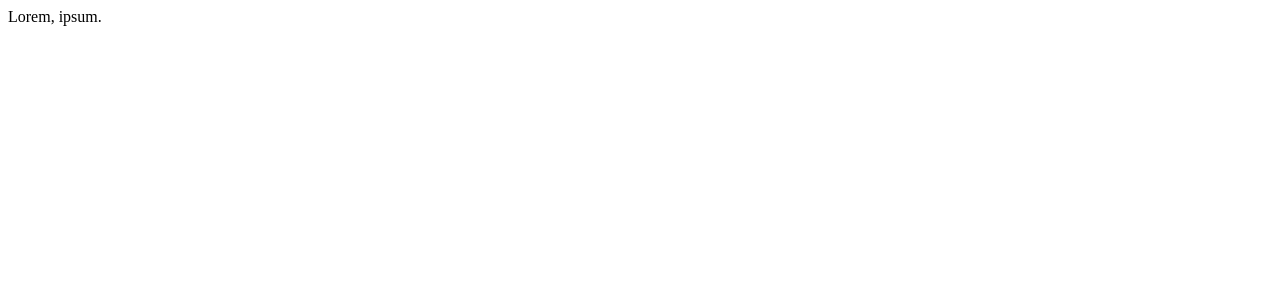
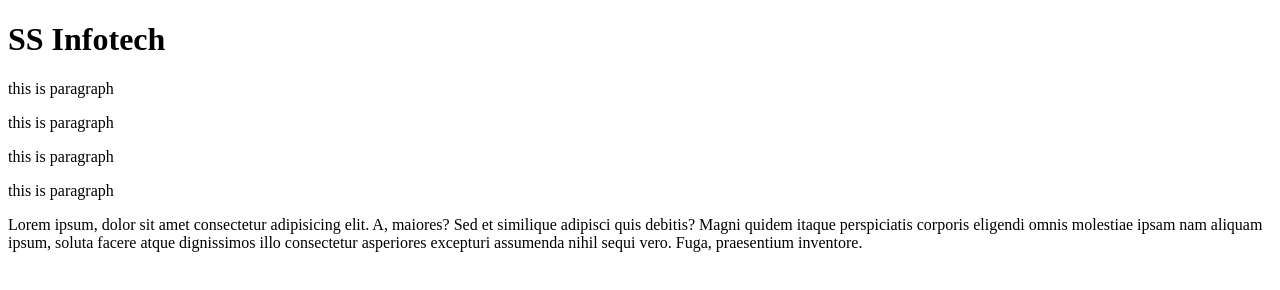
Before and after one commit to Dhanashree83/portfolio, a plain HTML site: page index.html in a window 1280 px wide. Drawn offline with Linux system fonts and the light colour scheme.

Commit message:
Paragraph Added

```diff
--- a/index.html
+++ b/index.html
@@ -3,9 +3,14 @@
 <head>
     <meta charset="UTF-8">
     <meta name="viewport" content="width=device-width, initial-scale=1.0">
-    <title>Document</title>
+    <title>SS Infotech</title>
 </head>
 <body>
-    Lorem, ipsum.
+<h1>SS Infotech</h1>
+<p>this is paragraph</p>
+<p>this is paragraph</p>
+<p>this is paragraph</p>
+<p>this is paragraph</p>
+<p>Lorem ipsum, dolor sit amet consectetur adipisicing elit. A, maiores? Sed et similique adipisci quis debitis? Magni quidem itaque perspiciatis corporis eligendi omnis molestiae ipsam nam aliquam ipsum, soluta facere atque dignissimos illo consectetur asperiores excepturi assumenda nihil sequi vero. Fuga, praesentium inventore.</p>
 </body>
 </html>
```
